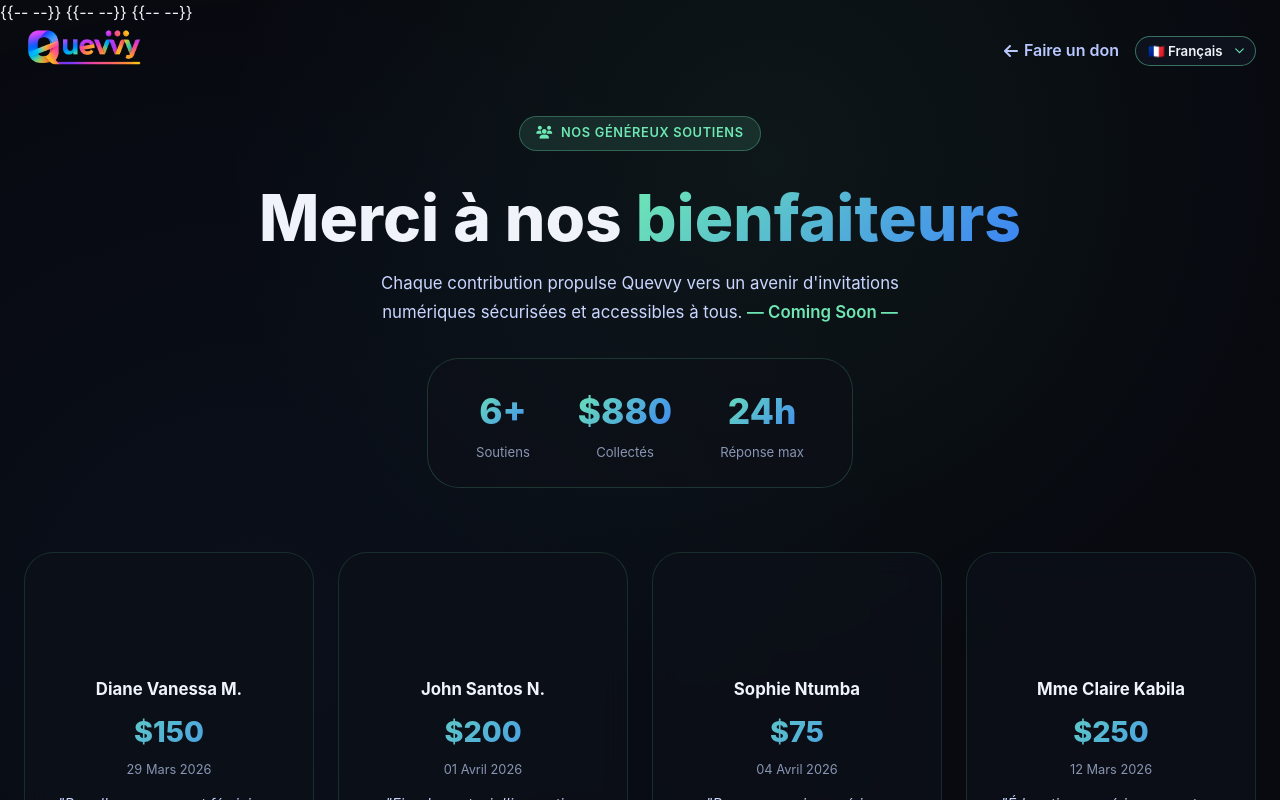
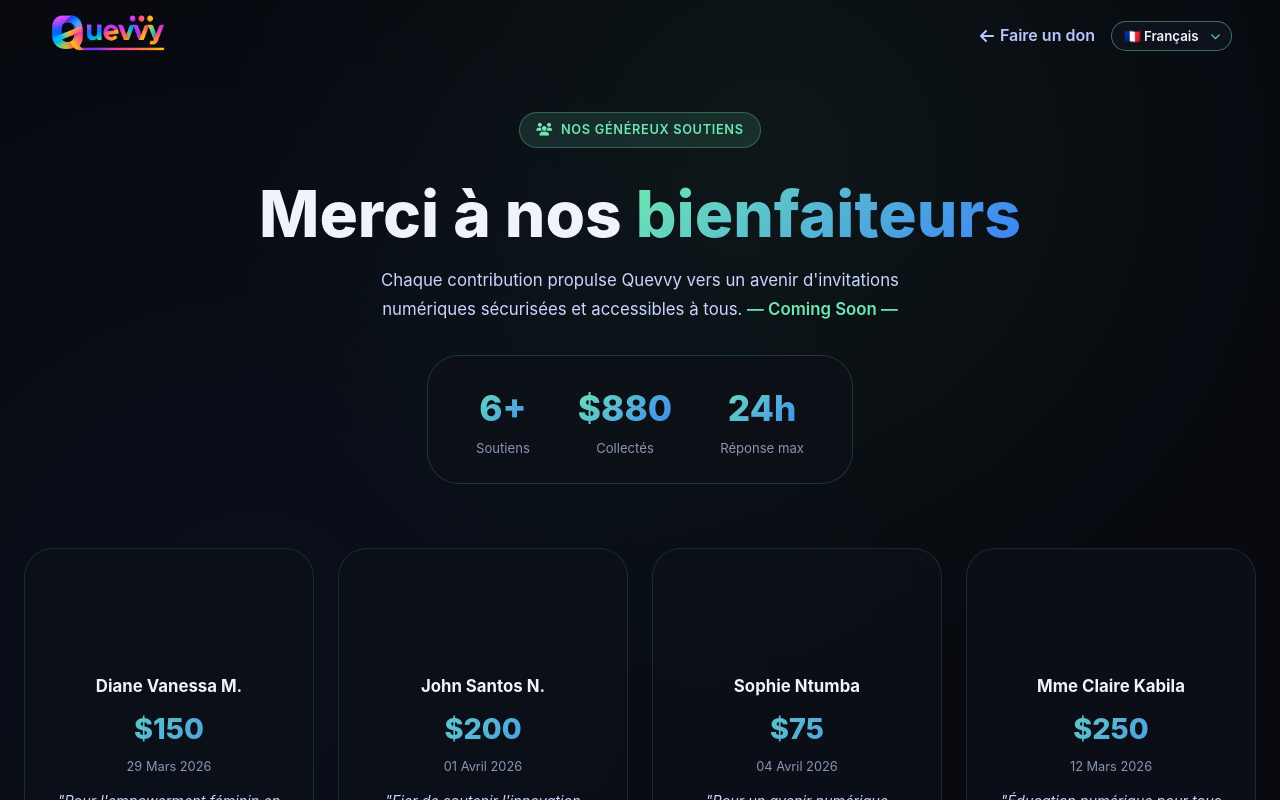
Before and after one commit to gentil-lenoir/Quevvy-CommingSoon-FrontEnd, a React (Create React App) app: page /donors in a window 1280 px wide. Shown: the top 800 px of the page. Built offline with nearby package versions, Linux system fonts and the light colour scheme.

Commit message:
Finalisation

```diff
--- a/public/index.html
+++ b/public/index.html
@@ -24,7 +24,7 @@
   <link rel="icon" type="image/png" sizes="16x16" href="favicon.ico" />
   <link rel="apple-touch-icon" sizes="180x180" href="favicon.ico" />
   <link rel="manifest" href="manifest.json" />
-  {{-- <link rel="mask-icon" href="favicon.png" color="#0a1929" /> --}}
+
   <meta name="msapplication-TileColor" content="#0a1929" />
 
   <!-- === TITRE DYNAMIQUE & PUISSANT === -->
@@ -45,11 +45,7 @@
   <meta name="googlebot" content="index, follow, max-snippet:-1, max-image-preview:large" />
   <meta name="bingbot" content="index, follow, max-snippet:-1, max-image-preview:large" />
 
-  {{-- <!-- === GÉO-LOCALISATION PRÉCISE === -->
-  <meta name="geo.region" content="CD-NK" />
-  <meta name="geo.placename" content="Goma, Nord-Kivu, République Démocratique du Congo" />
-  <meta name="geo.position" content="-1.6749;29.2345" />
-  <meta name="ICBM" content="-1.6749, 29.2345" /> --}}
+
 
   <!-- === LANGUE & RÉVISITE === -->
   <meta name="language" content="French, English" />
@@ -72,7 +68,7 @@
   <meta property="og:locale" content="fr_FR" />
   <meta property="og:locale:alternate" content="en_US" />
   <meta property="og:locale:alternate" content="sw_KE" />
-  {{-- <meta property="og:country-name" content="République Démocratique du Congo" /> --}}
+
 
   <!-- IMAGE PRINCIPALE POUR PREVIEW -->
   <meta property="og:image" content="https://quevvy.com/img/favicon.png" />
--- a/src/components/shared.tsx
+++ b/src/components/shared.tsx
@@ -14,7 +14,7 @@
       <div style={{ display: "flex", flexDirection: "column", alignItems: "center", gap: 18 }}>
         <div className="loader-ring" />
         <p style={{ fontSize: 13, fontWeight: 500, color: "#8896B3", letterSpacing: "1.5px", animation: "fadePulse 1.5s ease-in-out infinite" }}>
-          QUEVVY
+          QUEVVY PLATFORM
         </p>
       </div>
     </div>
@@ -100,7 +100,8 @@
       flexWrap: "wrap",
       gap: "1rem",
       marginBottom: "2.5rem",
-      padding: scrolled ? "0.7rem 1.5rem" : "0",
+      paddingTop: "0.7rem",
+      padding: "0.7rem 1.5rem",
       background: scrolled ? "rgba(8,10,16,0.85)" : "transparent",
       backdropFilter: scrolled ? "blur(20px)" : "none",
       borderRadius: scrolled ? "2rem" : 0,
```
Also changed, not shown: 2 other files (tests, documents, lock files or other folders).
